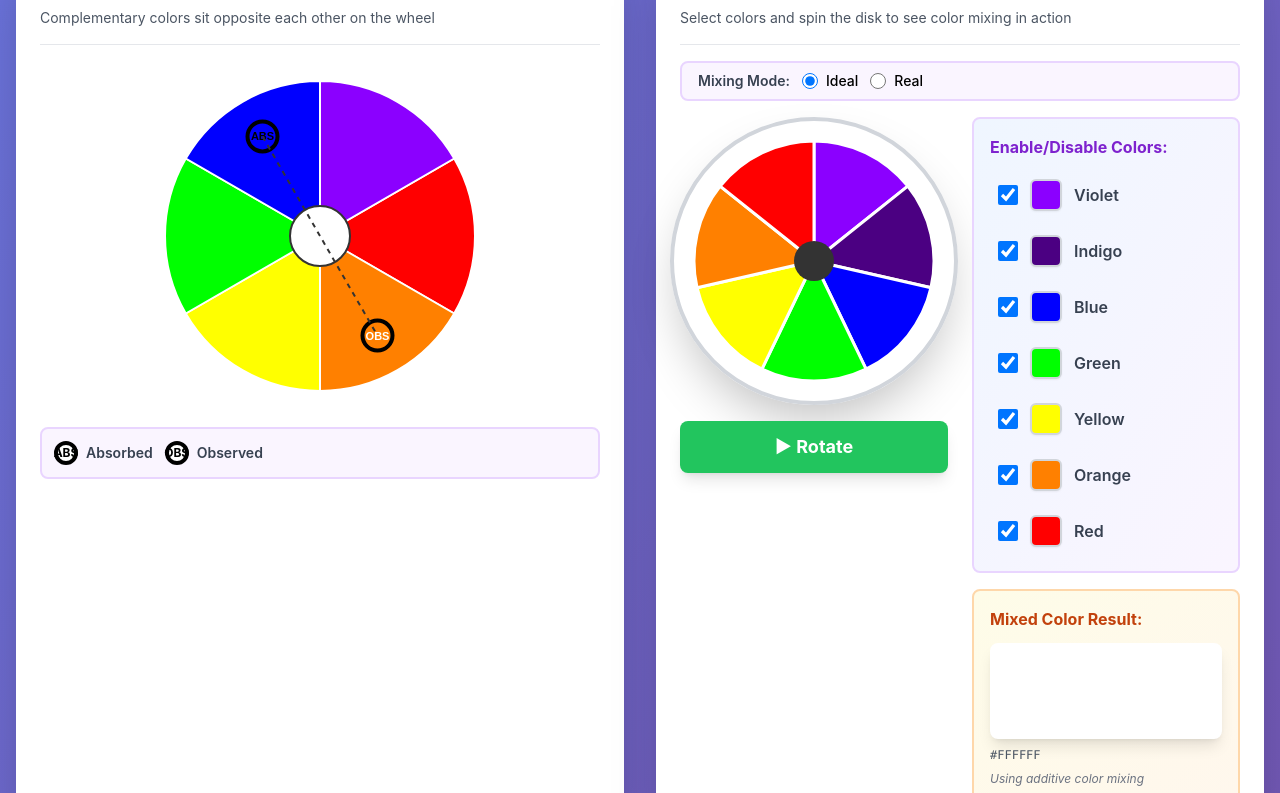
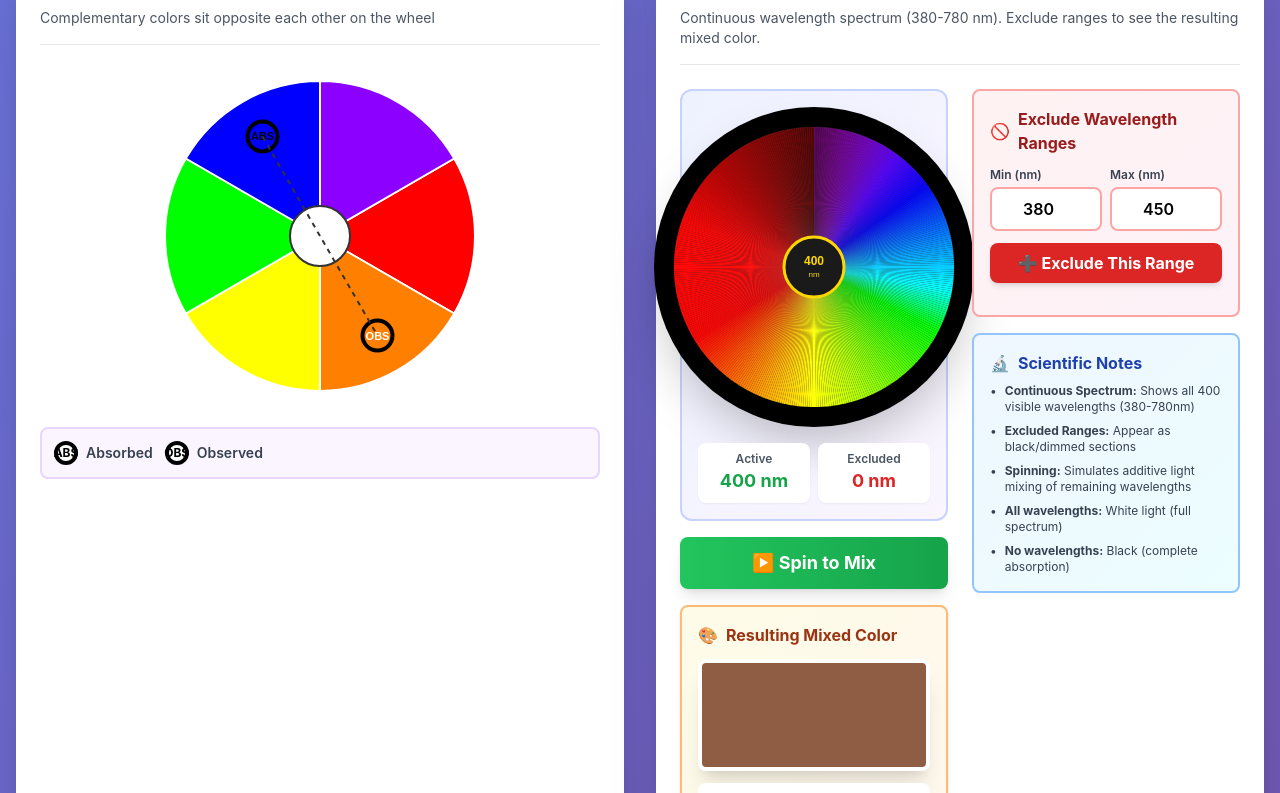
Before and after one commit to Sanyam-Ahuja/Chemistry_Spectroscopy_Simulator, a React (Create React App) app: page / in a window 1280 px wide. Shown: the part 967-1760 px from the top of the page. Built offline with nearby package versions, Linux system fonts and the light colour scheme; the HTML template or start-up script is replaced by a standard one.

Commit message:
Upgrade to advanced continuous spectrum wheel with wavelength exclusion

```diff
--- a/src/components/RotatingDisk.jsx
+++ b/src/components/RotatingDisk.jsx
@@ -1,14 +1,17 @@
 import React, { useState, useRef, useEffect } from 'react';
-import { VIBGYOR_COLORS, mixColors } from '../utils/colorUtils';
+import { wavelengthToRGB, rgbToHex, getComplementaryRGB } from '../utils/colorUtils';
 
 const RotatingDisk = () => {
-  const [enabledColors, setEnabledColors] = useState(
-    VIBGYOR_COLORS.map((_, i) => i < 7) // All enabled by default
-  );
+  const [excludedRanges, setExcludedRanges] = useState([]);
   const [isRotating, setIsRotating] = useState(false);
   const [mode, setMode] = useState('ideal');
+  const [rangeMin, setRangeMin] = useState('380');
+  const [rangeMax, setRangeMax] = useState('450');
   const canvasRef = useRef(null);
+  const animationRef = useRef(null);
+  const rotationRef = useRef(0);
 
+  // Draw the continuous spectrum wheel
   const drawDisk = React.useCallback(() => {
     const canvas = canvasRef.current;
     if (!canvas) return;
@@ -16,167 +19,356 @@ const RotatingDisk = () => {
     const ctx = canvas.getContext('2d');
     const centerX = canvas.width / 2;
     const centerY = canvas.height / 2;
-    const radius = 120;
+    const radius = 140;
 
     ctx.clearRect(0, 0, canvas.width, canvas.height);
 
-    const activeColors = VIBGYOR_COLORS.filter((_, i) => enabledColors[i]);
-    const segmentAngle = (2 * Math.PI) / activeColors.length;
+    // Save context for rotation
+    ctx.save();
+    ctx.translate(centerX, centerY);
+    ctx.rotate(rotationRef.current);
+    ctx.translate(-centerX, -centerY);
 
-    if (isRotating && activeColors.length > 0) {
-      // When rotating fast, show the mixed color result
-      const mixedColor = mixColors(activeColors, mode);
+    if (isRotating) {
+      // When rotating, show the mixed result color
+      const resultColor = calculateMixedColor();
       ctx.beginPath();
       ctx.arc(centerX, centerY, radius, 0, 2 * Math.PI);
-      ctx.fillStyle = mixedColor;
+      ctx.fillStyle = resultColor;
       ctx.fill();
       ctx.strokeStyle = '#FFFFFF';
-      ctx.lineWidth = 4;
+      ctx.lineWidth = 5;
       ctx.stroke();
     } else {
-      // When stopped, show individual segments
-      activeColors.forEach((colorObj, index) => {
-        const startAngle = index * segmentAngle - Math.PI / 2;
-        const endAngle = startAngle + segmentAngle;
+      // Draw continuous spectrum with fine segments
+      const totalSegments = 400; // 400 segments for smooth gradient (380-780 = 400nm)
+      const anglePerSegment = (2 * Math.PI) / totalSegments;
+
+      for (let i = 0; i < totalSegments; i++) {
+        const wavelength = 380 + (i / totalSegments) * 400; // 380 to 780 nm
+        const isExcluded = excludedRanges.some(range =>
+          wavelength >= range.min && wavelength <= range.max
+        );
+
+        const startAngle = i * anglePerSegment - Math.PI / 2;
+        const endAngle = startAngle + anglePerSegment;
 
         ctx.beginPath();
         ctx.moveTo(centerX, centerY);
         ctx.arc(centerX, centerY, radius, startAngle, endAngle);
         ctx.closePath();
-        ctx.fillStyle = colorObj.color;
+
+        if (isExcluded) {
+          // Excluded wavelengths appear dimmed/grayed
+          ctx.fillStyle = '#1a1a1a';
+        } else {
+          // Active wavelengths show their true color
+          const rgb = wavelengthToRGB(wavelength);
+          ctx.fillStyle = rgbToHex(rgb.r, rgb.g, rgb.b);
+        }
+
         ctx.fill();
-        ctx.strokeStyle = '#FFFFFF';
-        ctx.lineWidth = 3;
+        ctx.strokeStyle = 'rgba(255, 255, 255, 0.1)';
+        ctx.lineWidth = 0.5;
         ctx.stroke();
-      });
+      }
     }
 
-    // Draw center circle
+    ctx.restore();
+
+    // Draw center circle with wavelength count
     ctx.beginPath();
-    ctx.arc(centerX, centerY, 20, 0, 2 * Math.PI);
-    ctx.fillStyle = '#333333';
+    ctx.arc(centerX, centerY, 30, 0, 2 * Math.PI);
+    ctx.fillStyle = '#1a1a1a';
     ctx.fill();
-  }, [enabledColors, isRotating, mode]);
+    ctx.strokeStyle = '#FFD700';
+    ctx.lineWidth = 3;
+    ctx.stroke();
+
+    // Add wavelength count text
+    ctx.fillStyle = '#FFD700';
+    ctx.font = 'bold 12px Arial';
+    ctx.textAlign = 'center';
+    ctx.textBaseline = 'middle';
+    const activeCount = 400 - getExcludedWavelengthCount();
+    ctx.fillText(`${activeCount}`, centerX, centerY - 5);
+    ctx.font = '8px Arial';
+    ctx.fillText('nm', centerX, centerY + 8);
+  }, [excludedRanges, isRotating, mode]);
+
+  // Animation loop for rotation
+  useEffect(() => {
+    if (isRotating) {
+      const animate = () => {
+        rotationRef.current += 0.05; // Rotation speed
+        drawDisk();
+        animationRef.current = requestAnimationFrame(animate);
+      };
+      animationRef.current = requestAnimationFrame(animate);
+    } else {
+      if (animationRef.current) {
+        cancelAnimationFrame(animationRef.current);
+      }
+      drawDisk();
+    }
+
+    return () => {
+      if (animationRef.current) {
+        cancelAnimationFrame(animationRef.current);
+      }
+    };
+  }, [isRotating, drawDisk]);
 
   useEffect(() => {
     drawDisk();
   }, [drawDisk]);
 
-  const toggleColor = (index) => {
-    const newEnabled = [...enabledColors];
-    newEnabled[index] = !newEnabled[index];
-    setEnabledColors(newEnabled);
+  // Calculate the mixed color when certain wavelengths are excluded
+  const calculateMixedColor = () => {
+    const step = 5; // Sample every 5nm
+    let r = 0, g = 0, b = 0, count = 0;
+
+    for (let wl = 380; wl <= 780; wl += step) {
+      const isExcluded = excludedRanges.some(range =>
+        wl >= range.min && wl <= range.max
+      );
+
+      if (!isExcluded) {
+        const rgb = wavelengthToRGB(wl);
+        r += rgb.r;
+        g += rgb.g;
+        b += rgb.b;
+        count++;
+      }
+    }
+
+    if (count === 0) return '#000000'; // All excluded = black
+    if (count === 80) return '#FFFFFF'; // None excluded = white
+
+    r = Math.round(r / count);
+    g = Math.round(g / count);
+    b = Math.round(b / count);
+
+    return rgbToHex(r, g, b);
   };
 
-  const getResultColor = () => {
-    const activeColors = VIBGYOR_COLORS.filter((_, i) => enabledColors[i]);
-    return mixColors(activeColors, mode);
+  const getExcludedWavelengthCount = () => {
+    let count = 0;
+    excludedRanges.forEach(range => {
+      count += (range.max - range.min + 1);
+    });
+    return count;
+  };
+
+  const addExcludedRange = () => {
+    const min = parseInt(rangeMin);
+    const max = parseInt(rangeMax);
+
+    if (isNaN(min) || isNaN(max)) {
+      alert('Please enter valid numbers');
+      return;
+    }
+    if (min < 380 || max > 780 || min >= max) {
+      alert('Invalid range. Min must be < Max, and both within 380-780 nm');
+      return;
+    }
+
+    setExcludedRanges([...excludedRanges, { min, max }]);
+  };
+
+  const removeExcludedRange = (index) => {
+    setExcludedRanges(excludedRanges.filter((_, i) => i !== index));
+  };
+
+  const clearAllExclusions = () => {
+    setExcludedRanges([]);
   };
 
   return (
     <div className="bg-white rounded-xl shadow-2xl p-6">
-      <div className="border-b pb-4 mb-4">
-        <h2 className="text-2xl font-bold text-purple-700 mb-2">
-          💿 Rotating Color Disk Simulator
+      <div className="border-b pb-4 mb-6">
+        <h2 className="text-2xl font-bold text-purple-700 mb-2 flex items-center gap-2">
+          🌈 Advanced Spectrum Wheel
         </h2>
         <p className="text-gray-600 text-sm">
-          Select colors and spin the disk to see color mixing in action
+          Continuous wavelength spectrum (380-780 nm). Exclude ranges to see the resulting mixed color.
         </p>
-      </div>
-
-      {/* Mode Toggle */}
-      <div className="flex items-center gap-3 bg-purple-50 px-4 py-2 rounded-lg border-2 border-purple-200 mb-4">
-        <span className="text-sm font-semibold text-gray-700">Mixing Mode:</span>
-        <label className="flex items-center gap-2 cursor-pointer">
-          <input
-            type="radio"
-            name="diskMode"
-            value="ideal"
-            checked={mode === 'ideal'}
-            onChange={(e) => setMode(e.target.value)}
-            className="w-4 h-4"
-          />
-          <span className="text-sm font-medium">Ideal</span>
-        </label>
-        <label className="flex items-center gap-2 cursor-pointer">
-          <input
-            type="radio"
-            name="diskMode"
-            value="real"
-            checked={mode === 'real'}
-            onChange={(e) => setMode(e.target.value)}
-            className="w-4 h-4"
-          />
-          <span className="text-sm font-medium">Real</span>
-        </label>
       </div>
 
       <div className="grid md:grid-cols-2 gap-6">
         {/* Disk Display */}
         <div className="space-y-4">
-          <div className="flex justify-center">
-            <div className={isRotating ? 'rotating' : ''}>
+          <div className="bg-gradient-to-br from-indigo-50 to-purple-50 p-4 rounded-xl border-2 border-indigo-200">
+            <div className="flex justify-center">
               <canvas
                 ref={canvasRef}
-                width={280}
-                height={280}
-                className="rounded-full shadow-2xl border-4 border-gray-300"
+                width={320}
+                height={320}
+                className="rounded-full shadow-2xl"
+                style={{ background: '#000' }}
               />
+            </div>
+
+            <div className="mt-4 grid grid-cols-2 gap-2 text-center text-xs">
+              <div className="bg-white p-2 rounded-lg shadow-sm">
+                <div className="text-gray-600 font-semibold">Active</div>
+                <div className="text-lg font-bold text-green-600">
+                  {400 - getExcludedWavelengthCount()} nm
+                </div>
+              </div>
+              <div className="bg-white p-2 rounded-lg shadow-sm">
+                <div className="text-gray-600 font-semibold">Excluded</div>
+                <div className="text-lg font-bold text-red-600">
+                  {getExcludedWavelengthCount()} nm
+                </div>
+              </div>
             </div>
           </div>
 
           <button
             type="button"
             onClick={() => setIsRotating(!isRotating)}
-            className={`w-full py-3 px-6 rounded-lg font-bold text-white text-lg shadow-lg transition-all ${
+            className={`w-full py-3 px-6 rounded-lg font-bold text-white text-lg shadow-lg transition-all hover:scale-105 ${
               isRotating
-                ? 'bg-red-500 hover:bg-red-600'
-                : 'bg-green-500 hover:bg-green-600'
+                ? 'bg-gradient-to-r from-red-500 to-red-600'
+                : 'bg-gradient-to-r from-green-500 to-green-600'
             }`}
           >
-            {isRotating ? '⏸ Stop' : '▶ Rotate'}
+            {isRotating ? '⏸️ Stop Rotation' : '▶️ Spin to Mix'}
           </button>
+
+          {/* Result Display */}
+          <div className="bg-gradient-to-br from-yellow-50 to-orange-50 rounded-lg p-4 border-2 border-orange-300 shadow-md">
+            <h3 className="font-bold text-orange-800 mb-3 flex items-center gap-2">
+              <span>🎨</span>
+              Resulting Mixed Color
+            </h3>
+            <div
+              className="w-full h-28 rounded-lg shadow-xl border-4 border-white color-transition"
+              style={{ backgroundColor: calculateMixedColor() }}
+            />
+            <p className="text-sm text-gray-700 font-mono mt-3 text-center bg-white px-3 py-2 rounded-lg">
+              {calculateMixedColor()}
+            </p>
+            <p className="text-xs text-gray-600 mt-2 text-center italic">
+              💡 This is the color you'd see when spinning
+            </p>
+          </div>
         </div>
 
-        {/* Color Controls */}
+        {/* Wavelength Exclusion Controls */}
         <div className="space-y-4">
-          <div className="bg-gradient-to-br from-blue-50 to-purple-50 rounded-lg p-4 border-2 border-purple-200">
-            <h3 className="font-bold text-purple-700 mb-3">Enable/Disable Colors:</h3>
-            <div className="space-y-2">
-              {VIBGYOR_COLORS.map((colorObj, index) => (
-                <label
-                  key={index}
-                  className="flex items-center gap-3 cursor-pointer hover:bg-white p-2 rounded-lg transition-colors"
-                >
+          <div className="bg-gradient-to-br from-red-50 to-pink-50 rounded-lg p-4 border-2 border-red-300">
+            <h3 className="font-bold text-red-800 mb-3 flex items-center gap-2">
+              <span>🚫</span>
+              Exclude Wavelength Ranges
+            </h3>
+
+            <div className="space-y-3 mb-4">
+              <div className="grid grid-cols-2 gap-2">
+                <div>
+                  <label className="block text-xs font-semibold text-gray-700 mb-1">
+                    Min (nm)
+                  </label>
                   <input
-                    type="checkbox"
-                    checked={enabledColors[index]}
-                    onChange={() => toggleColor(index)}
-                    className="w-5 h-5"
+                    type="number"
+                    min="380"
+                    max="780"
+                    value={rangeMin}
+                    onChange={(e) => setRangeMin(e.target.value)}
+                    className="w-full px-3 py-2 border-2 border-red-300 rounded-lg focus:outline-none focus:border-red-500 text-center font-semibold"
+                    placeholder="380"
                   />
-                  <div
-                    className="w-8 h-8 rounded-md border-2 border-gray-300 shadow-sm"
-                    style={{ backgroundColor: colorObj.color }}
+                </div>
+                <div>
+                  <label className="block text-xs font-semibold text-gray-700 mb-1">
+                    Max (nm)
+                  </label>
+                  <input
+                    type="number"
+                    min="380"
+                    max="780"
+                    value={rangeMax}
+                    onChange={(e) => setRangeMax(e.target.value)}
+                    className="w-full px-3 py-2 border-2 border-red-300 rounded-lg focus:outline-none focus:border-red-500 text-center font-semibold"
+                    placeholder="450"
                   />
-                  <span className="font-semibold text-gray-700">{colorObj.name}</span>
-                </label>
-              ))}
+                </div>
+              </div>
+
+              <button
+                type="button"
+                onClick={addExcludedRange}
+                className="w-full py-2 px-4 bg-red-600 hover:bg-red-700 text-white font-bold rounded-lg shadow-md transition-all hover:scale-105"
+              >
+                ➕ Exclude This Range
+              </button>
             </div>
+
+            {/* Display excluded ranges */}
+            {excludedRanges.length > 0 && (
+              <div className="mt-4">
+                <div className="flex items-center justify-between mb-2">
+                  <h4 className="font-bold text-red-800 text-sm">Excluded Ranges:</h4>
+                  <button
+                    type="button"
+                    onClick={clearAllExclusions}
+                    className="text-xs text-red-600 hover:text-red-800 underline font-semibold"
+                  >
+                    Clear All
+                  </button>
+                </div>
+                <div className="space-y-2 max-h-48 overflow-y-auto">
+                  {excludedRanges.map((range, index) => (
+                    <div
+                      key={index}
+                      className="flex items-center justify-between bg-white p-2 rounded-lg shadow-sm border border-red-200"
+                    >
+                      <span className="font-semibold text-gray-700 text-sm">
+                        {range.min} - {range.max} nm
+                      </span>
+                      <button
+                        type="button"
+                        onClick={() => removeExcludedRange(index)}
+                        className="text-red-500 hover:text-red-700 font-bold text-lg"
+                      >
+                        ×
+                      </button>
+                    </div>
+                  ))}
+                </div>
+              </div>
+            )}
           </div>
 
-          {/* Result Display */}
-          <div className="bg-gradient-to-br from-yellow-50 to-orange-50 rounded-lg p-4 border-2 border-orange-200">
-            <h3 className="font-bold text-orange-700 mb-3">Mixed Color Result:</h3>
-            <div
-              className="w-full h-24 rounded-lg shadow-lg border-4 border-white"
-              style={{ backgroundColor: getResultColor() }}
-            />
-            <p className="text-xs text-gray-600 font-mono mt-2">{getResultColor()}</p>
-            <p className="text-xs text-gray-500 mt-2 italic">
-              {mode === 'ideal'
-                ? 'Using additive color mixing'
-                : 'Using RGB averaging (more realistic)'}
-            </p>
+          {/* Scientific Info Panel */}
+          <div className="bg-gradient-to-br from-blue-50 to-cyan-50 rounded-lg p-4 border-2 border-blue-300">
+            <h3 className="font-bold text-blue-800 mb-2 flex items-center gap-2">
+              <span>🔬</span>
+              Scientific Notes
+            </h3>
+            <ul className="text-xs text-gray-700 space-y-2">
+              <li className="flex gap-2">
+                <span>•</span>
+                <span><strong>Continuous Spectrum:</strong> Shows all 400 visible wavelengths (380-780nm)</span>
+              </li>
+              <li className="flex gap-2">
+                <span>•</span>
+                <span><strong>Excluded Ranges:</strong> Appear as black/dimmed sections</span>
+              </li>
+              <li className="flex gap-2">
+                <span>•</span>
+                <span><strong>Spinning:</strong> Simulates additive light mixing of remaining wavelengths</span>
+              </li>
+              <li className="flex gap-2">
+                <span>•</span>
+                <span><strong>All wavelengths:</strong> White light (full spectrum)</span>
+              </li>
+              <li className="flex gap-2">
+                <span>•</span>
+                <span><strong>No wavelengths:</strong> Black (complete absorption)</span>
+              </li>
+            </ul>
           </div>
         </div>
       </div>
```
